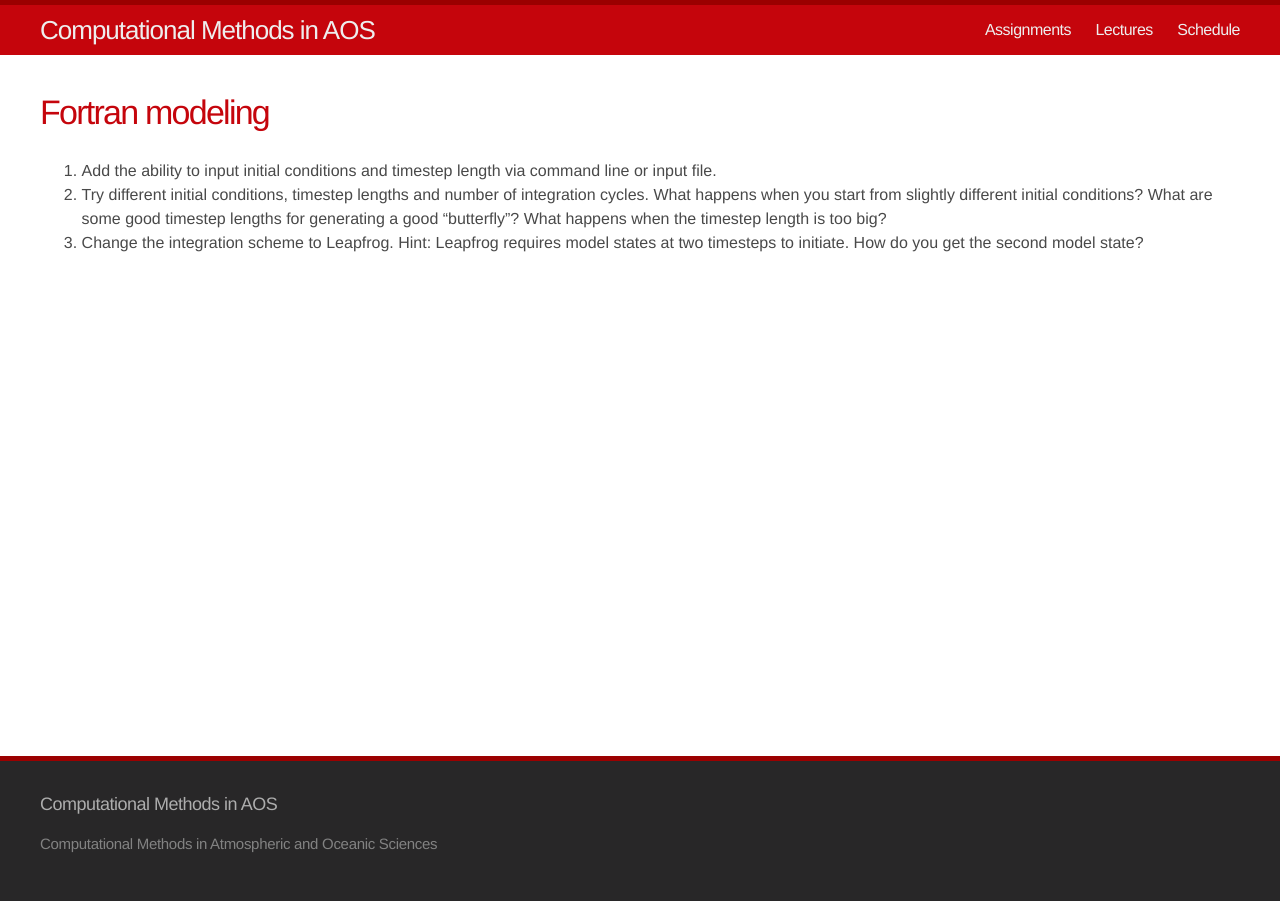
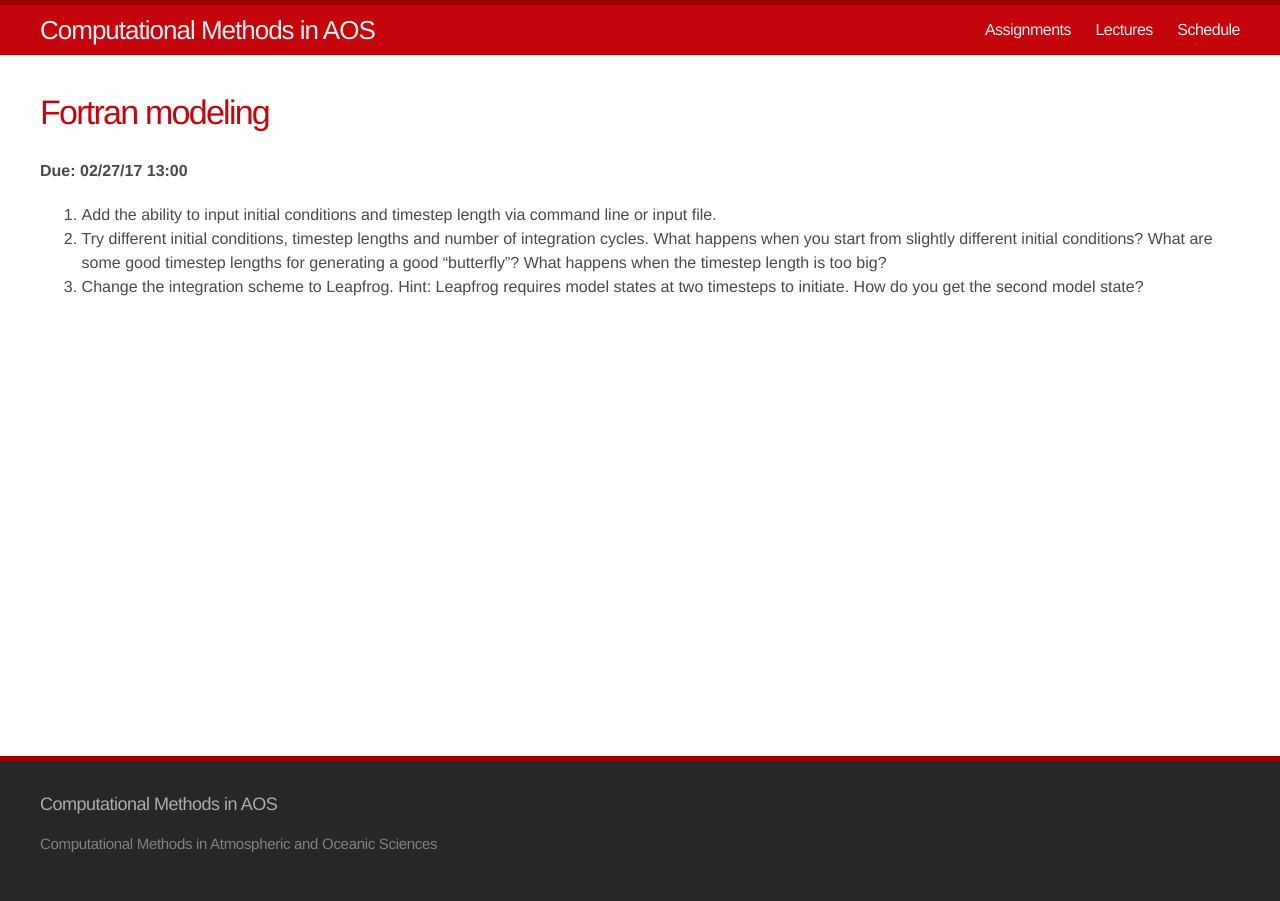
Before and after one commit to AOS573-2017/aos573-2017.github.io, a Jekyll site: the page built from _assignments/5-fortran-modeling.md, in a window 1280 px wide. Built offline with Jekyll 4.4.1, drawn with Linux system fonts in a browser that asks for light colours.

Commit message:
Add due date to fourth Fortran assignment

```diff
--- a/_assignments/5-fortran-modeling.md
+++ b/_assignments/5-fortran-modeling.md
@@ -2,6 +2,7 @@
 layout: assignment
 published: true
 title: Fortran modeling
+due: 02/27/17 13:00
 ---
 
 1. Add the ability to input initial conditions and timestep length via command line or input file.
```
